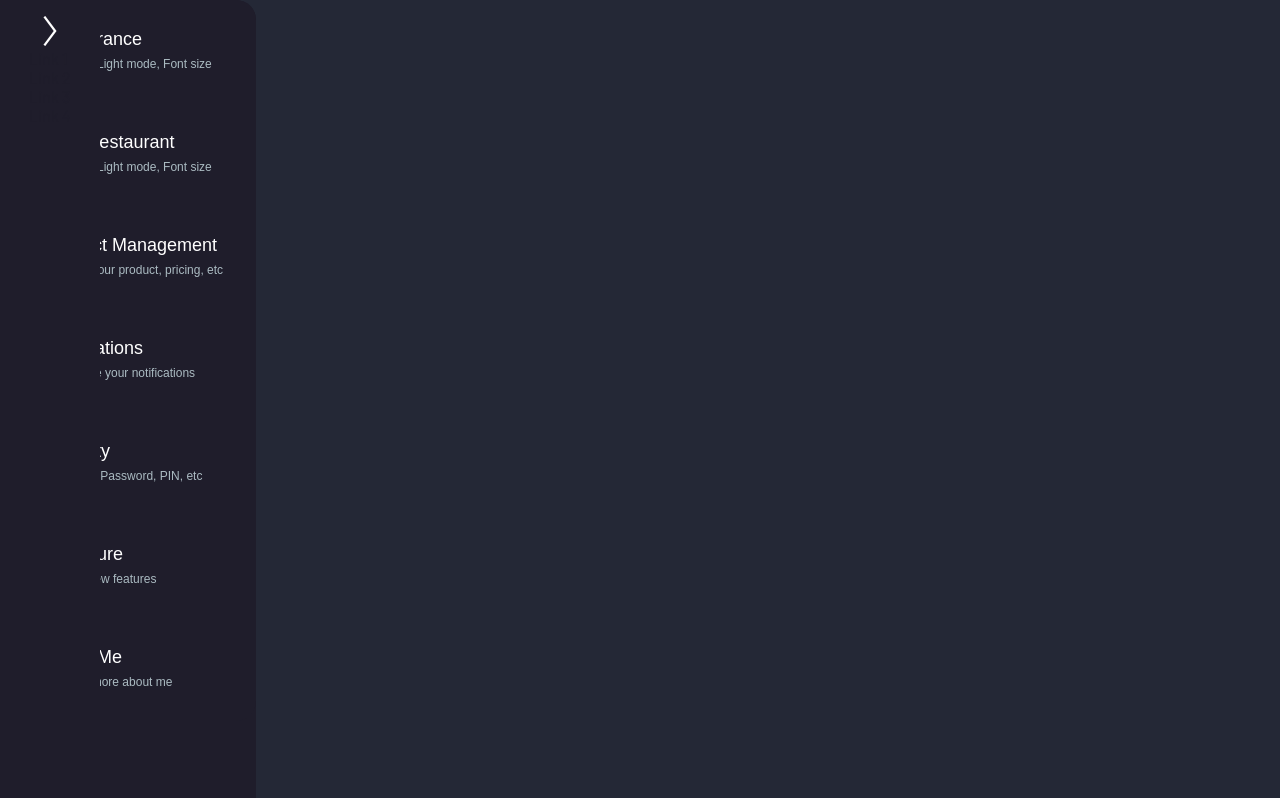
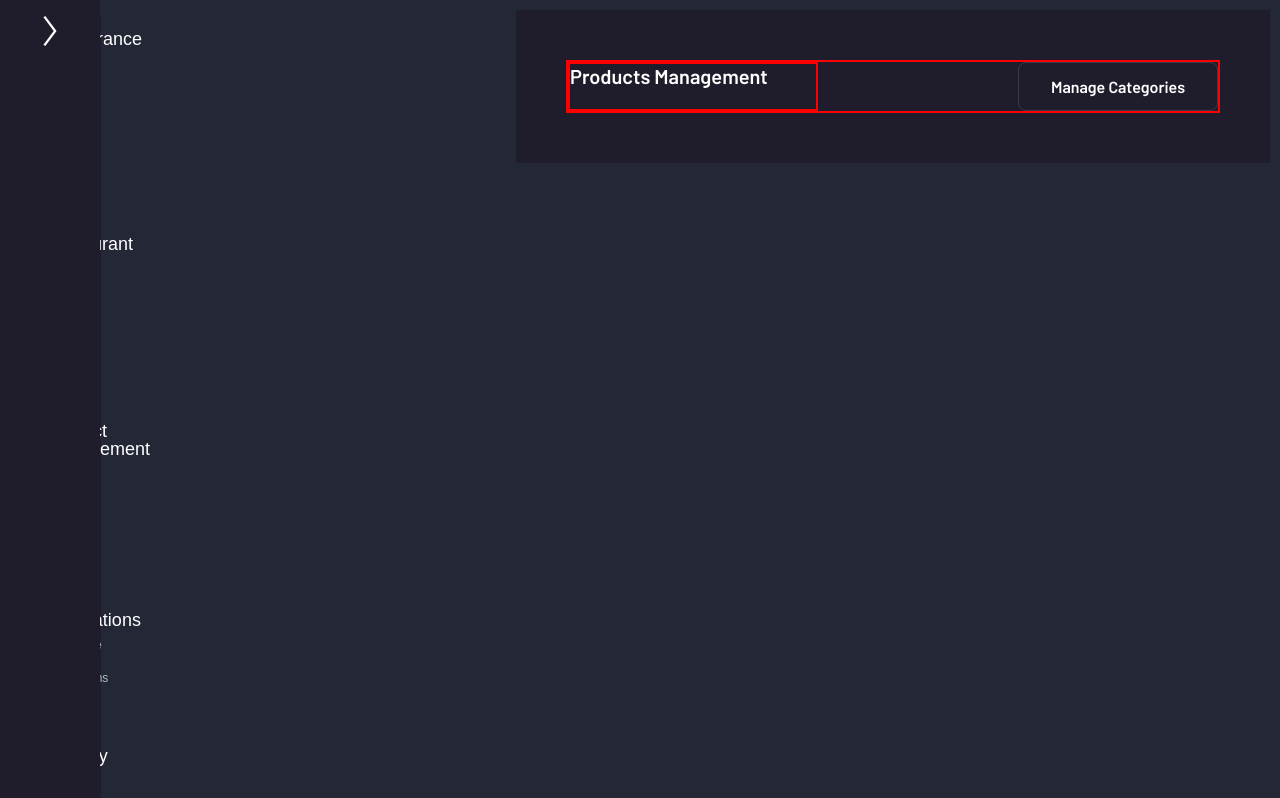
Before and after one commit to alperenustun/food-order-app, a React (Vite) app: page /settings in a window 1280 px wide. Shown: the top 798 px of the page. Built offline with nearby package versions, Linux system fonts and the light colour scheme; no server answers; the database is empty; sample sign-in values are in the browser's storage.

Commit message:
button made

```diff
--- /dev/null
+++ b/src/components/ProductsManagement/ProductsManagement.jsx
@@ -0,0 +1,17 @@
+import { useState } from "react";
+import "./ProductsManagement.scss";
+
+
+function ProductsManagement() {
+    return (
+        <div className="produckts-management">
+            <div className="produckts-management-title-box" >
+                <h1 className="produckts-management-title3">Products Management</h1>
+                <button className="produckts-management-title-box-btn"> Manage Categories</button>
+            </div>
+        </div>
+
+    );
+}
+
+export default ProductsManagement;
--- /dev/null
+++ b/src/components/ProductsManagement/ProductsManagement.scss
@@ -0,0 +1,37 @@
+@use "../../styles/abstracts/variables" as *;
+
+.produckts-management {
+    background-color: $secondary-bg;
+    margin: 10px;
+    height: 60%;
+}
+
+.produckts-management-title-box {
+    display: flex;
+    justify-content: space-between;
+    gap: 200px;
+    border: 2px solid red;
+    margin: 50px;
+}
+
+.produckts-management-title3 {
+    color: $font-color-white;
+    font-size: 20px;
+    font-weight: 600;
+    width: 250px;
+    border: 2px solid red;
+    font-family: $primary-font;
+}
+
+.produckts-management-title-box-btn {
+    background-color: transparent;
+    color: $font-color-white;
+    font-family: $primary-font;
+    font-size: 16px;
+    font-weight: 600;
+    border-radius: 8px;
+    width: 200px;
+    padding: 14px;
+    border: 1px solid $border-color;
+    border-radius: 8px;
+}
--- a/src/pages/SettingsPage/SettingsPage.jsx
+++ b/src/pages/SettingsPage/SettingsPage.jsx
@@ -1,6 +1,7 @@
 import "../SettingsPage/SettingsPage.scss";
 import SettingsSidebar from "../../components/SettingsSidebar/SettingsSidebar";
 import Sidebar from "@/components/Sidebar/Sidebar";
+import ProductsManagement from "@/components/ProductsManagement/ProductsManagement"
 
 function SettingsPage() {
 
@@ -10,6 +11,7 @@ function SettingsPage() {
       <div className="set-product-div">
         <SettingsSidebar />
       </div>
+      <ProductsManagement />
     </main>
   );
 }
```
Also changed, not shown: public/Option.png (added), 1 other file (tests, documents, lock files or other folders).
